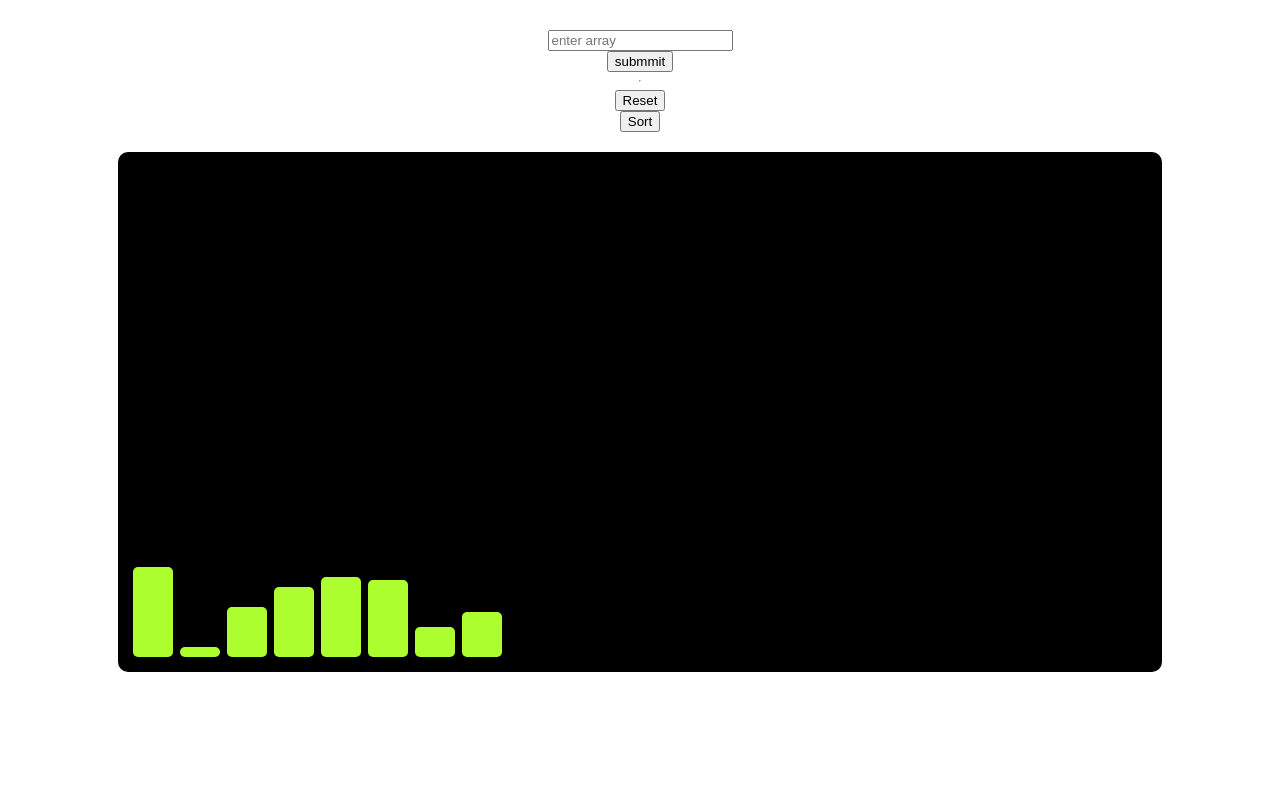
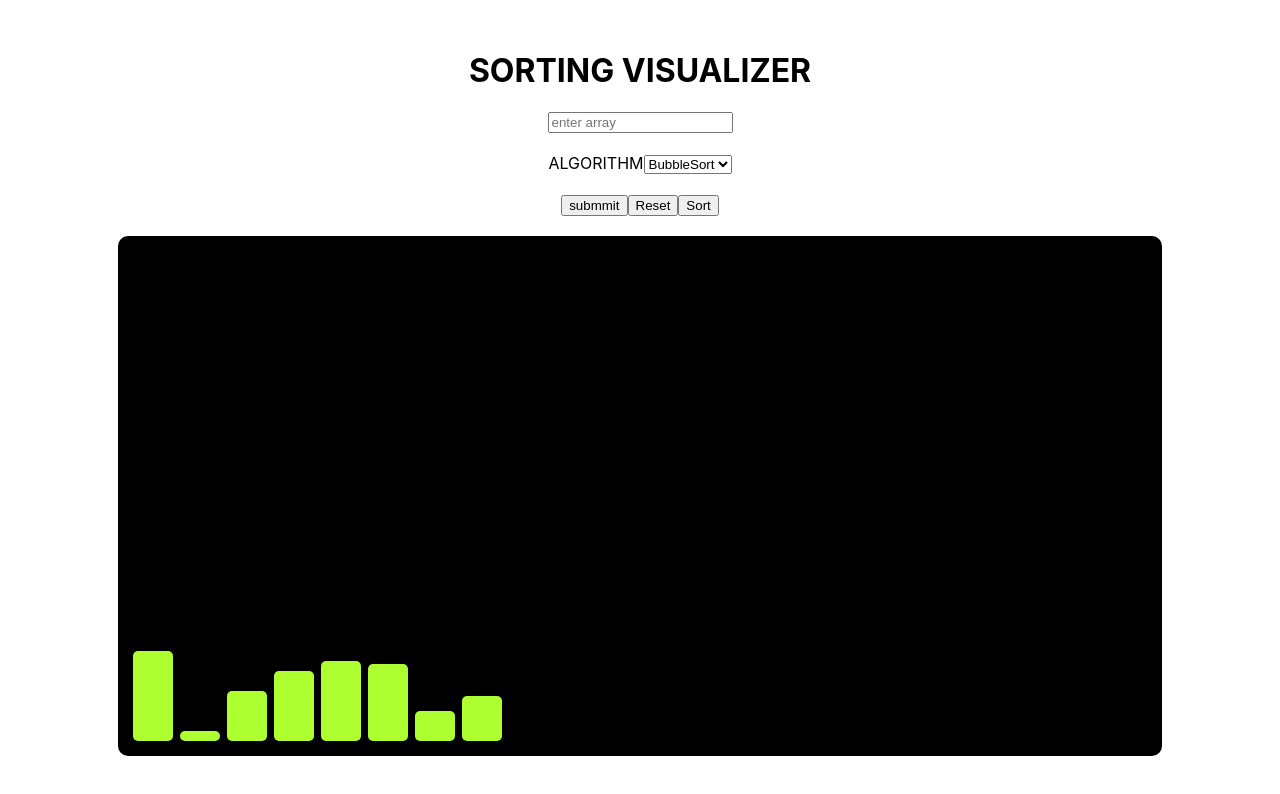
Before and after one commit to WHitE-TITaN/Sorting-Visualizer, a React (Create React App) app in the folder sorting-visualizer/: page / in a window 1280 px wide. Shown: the top 794 px of the page. Built offline with nearby package versions, Linux system fonts and the light colour scheme; the HTML template or start-up script is replaced by a standard one.

Commit message:
graph tweaks and bug fixes

```diff
--- a/sorting-visualizer/src/App.js
+++ b/sorting-visualizer/src/App.js
@@ -5,6 +5,9 @@ function App() {
 
   return (
     <div className="App">
+      <h1>
+        SORTING VISUALIZER
+      </h1>
       <Graph />
     </div>
   );
--- a/sorting-visualizer/src/components/BubbleSort.js
+++ b/sorting-visualizer/src/components/BubbleSort.js
@@ -34,7 +34,7 @@ export default function BubbleSort(bar, updatestate) {
                 i++;
                 j = 1;
             }
-            setTimeout(set, 300);
+            setTimeout(set, 100);
         }
     }
     set()
--- a/sorting-visualizer/src/components/Graph.js
+++ b/sorting-visualizer/src/components/Graph.js
@@ -8,10 +8,30 @@ class Graph extends Component {
         this.state = {
             bar: [90, 10, 50, 70, 80, 77, 30, 45],
             currentSortingBars : [],
-            isSorted: false
+            algorithm: "BubbleSort"
         };
     }
 
+    algorithmSelection(){
+        const algo = document.getElementById('algorithm').value;
+
+        if(algo === "BubbleSort"){
+            this.setState({algorithm : BubbleSort},
+                () => {BubbleSort([...this.state.bar], this.updateGraph.bind(this))})
+        }
+
+        if(algo === "QuickSort"){
+            console.log("QuickSort");
+        }
+
+        if(algo === "MergeSort"){
+            console.log("MergeSort");
+        }
+
+        if(algo === "HeapSort"){
+            console.log("HeapSort");
+        }
+    }
 
     readInput() {
         let arrayString = document.getElementById('userInput').value;
@@ -42,10 +62,28 @@ class Graph extends Component {
         return (
             <div className='mainInput'>
                 <input id='userInput' placeholder='enter array'></input>
-                <button onClick={() => this.readInput()}>submmit</button>
-                <hr/>
-                <button onClick={() => this.resetGraph()}>Reset</button>
-                <button onClick={() => BubbleSort([...this.state.bar], this.updateGraph.bind(this))}>Sort</button>
+                <br />
+                <div>
+                    <label htmlFor ="algorithm" className='SelectAlgortim'>
+                        ALGORITHM
+                    </label>
+                    <select id = "algorithm">
+                        <option value="BubbleSort">BubbleSort</option>
+                        <option value="QuickSort">QuickSort</option>
+                        <option value="MergeSort">MergeSort</option>
+                        <option value="HeapSort">HeapSort</option>
+                    </select>
+                </div>
+                <br />
+                <div>
+                    <button onClick={() => this.readInput()}>submmit</button>
+
+                    <button onClick={() => this.resetGraph()}>Reset</button>
+
+                    <button onClick={() => this.algorithmSelection()
+                        /**/}>Sort</button>
+                </div>
+
 
 
                 <div className='MainGraph'>
```
